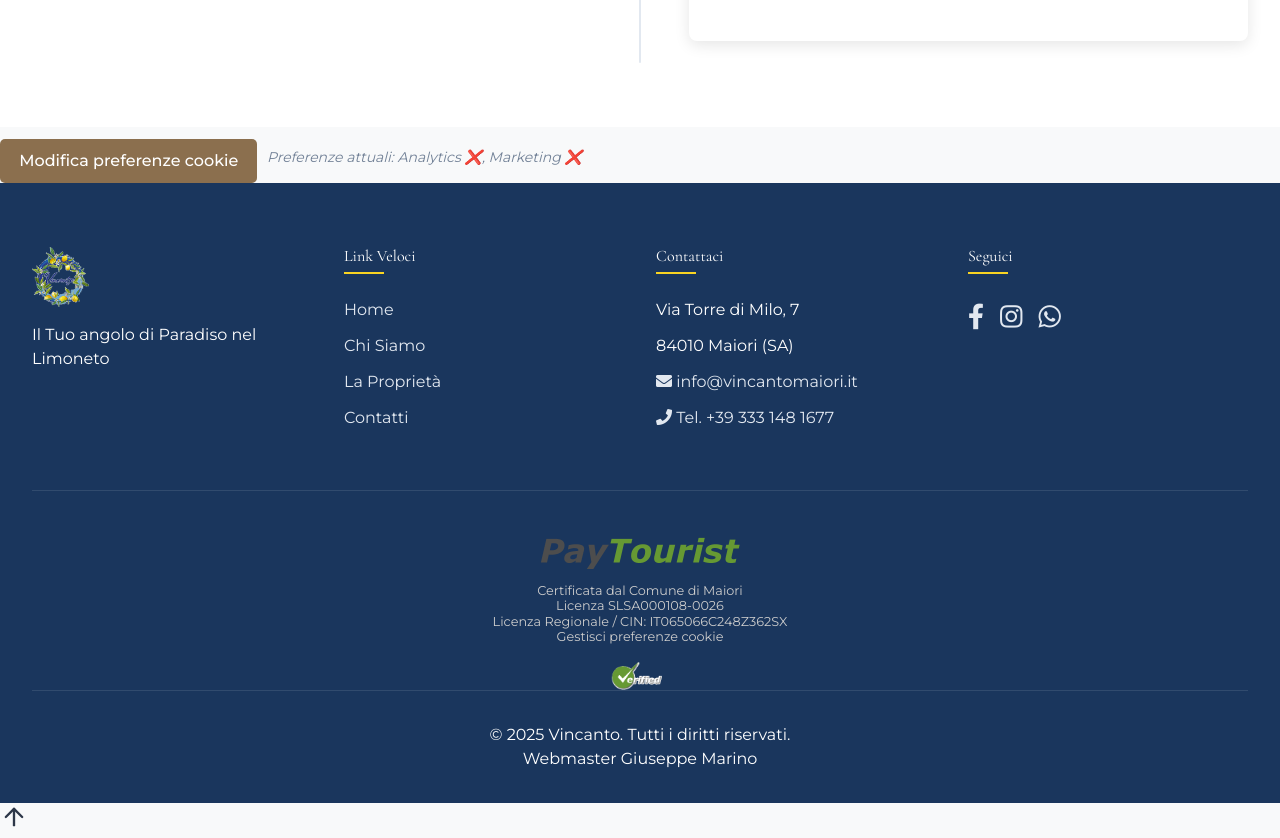
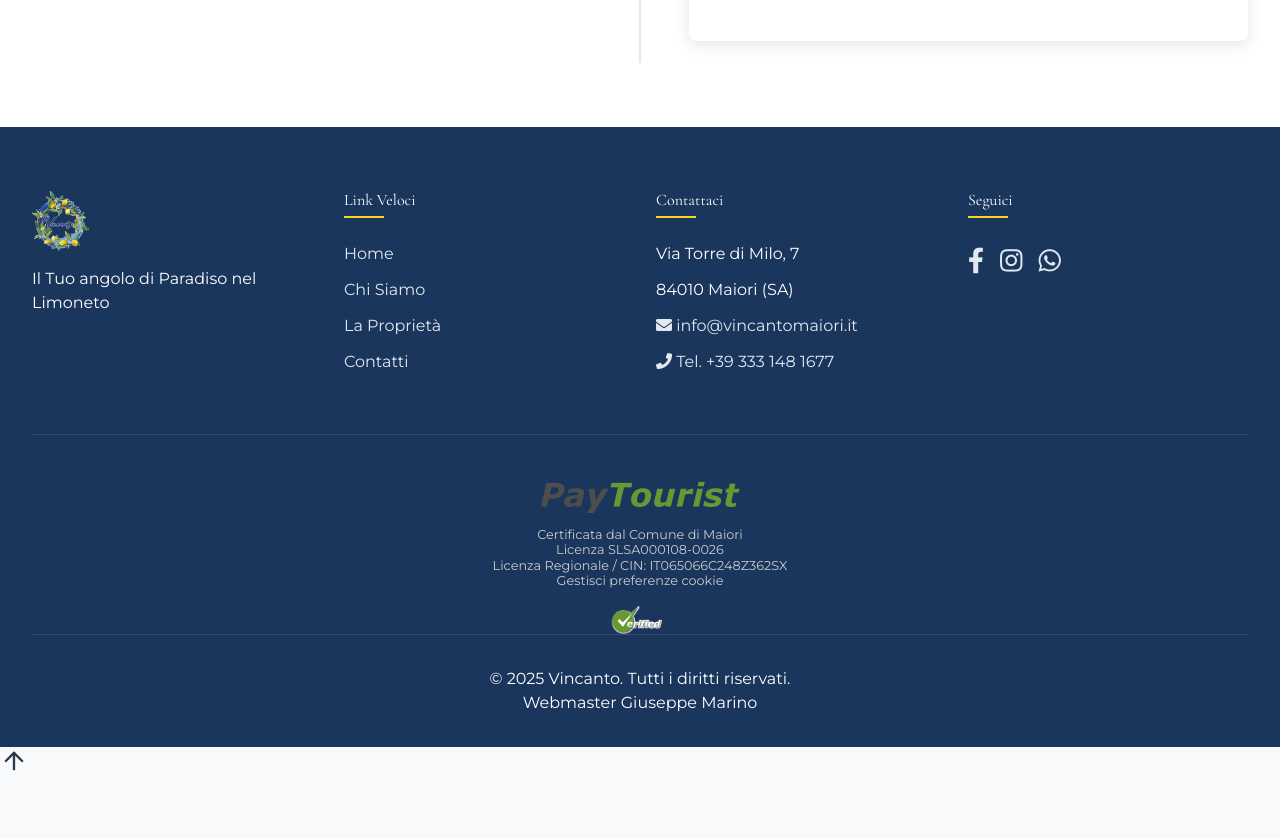
Before and after one commit to befree1986/vincanto, a React (Vite) app: page / in a window 1280 px wide. Shown: the part 9820-10658 px from the top of the page. After the commit the page ends 10602 px from the top, so only its background shows below. Built offline with nearby package versions, Linux system fonts and the light colour scheme; grey boxes are pictures that could not be loaded.

Commit message:
banner cookie

```diff
--- a/src/App.tsx
+++ b/src/App.tsx
@@ -61,6 +61,7 @@ function App() {
       </main>
 
       {/* Pulsante modifica preferenze */}
+      {hideBanner && (
       <div className="cookie-actions">
         <button onClick={() => setShowModal(true)}>
           Modifica preferenze cookie
@@ -69,6 +70,7 @@ function App() {
           Preferenze attuali: Analytics {preferences.analytics ? '✔' : '❌'}, Marketing {preferences.marketing ? '✔' : '❌'}
         </p>
       </div>
+      )}
 
       {/* Modal delle preferenze */}
       {showModal && (
```
